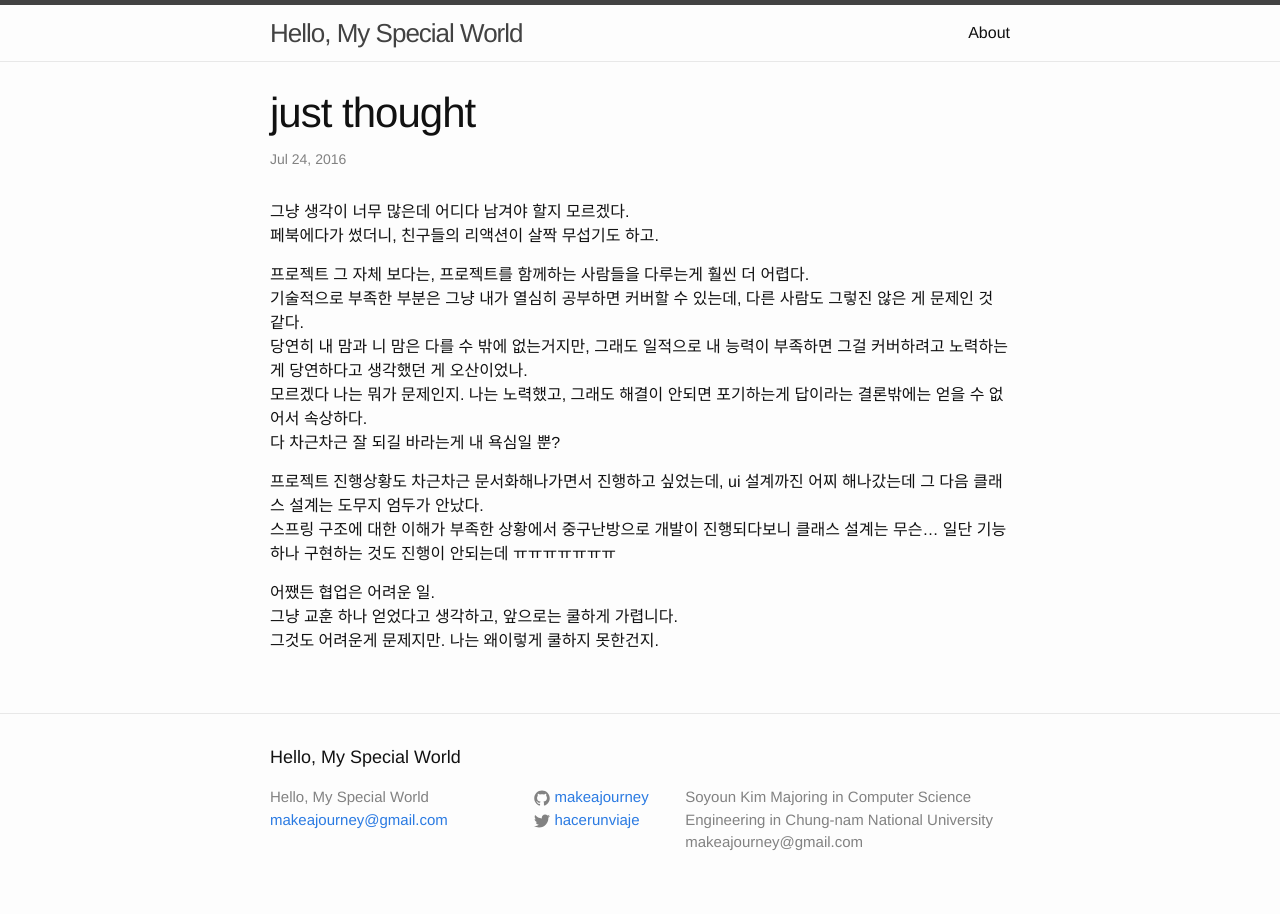
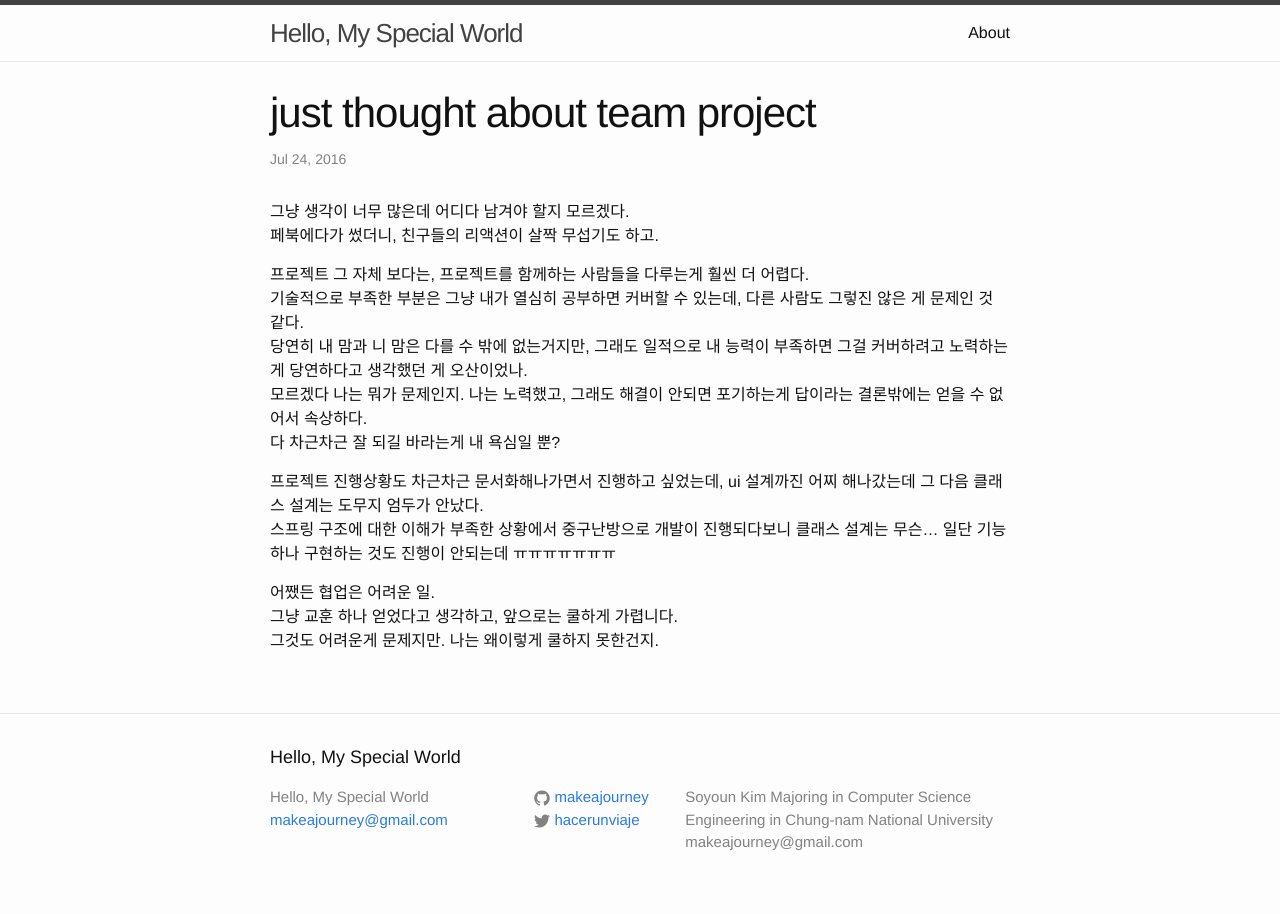
Before and after one commit to makeajourney/makeajourney.github.io, a Jekyll site: the page built from _posts/2016-07-24-note.md, in a window 1280 px wide. Built offline with Jekyll 4.4.1, drawn with Linux system fonts in a browser that asks for light colours.

Commit message:
Update 2016-07-24-note.md

```diff
--- a/_posts/2016-07-24-note.md
+++ b/_posts/2016-07-24-note.md
@@ -1,5 +1,5 @@
 ---
-title: "just thought"
+title: "just thought about team project"
 layout: post
 ---
 
```
